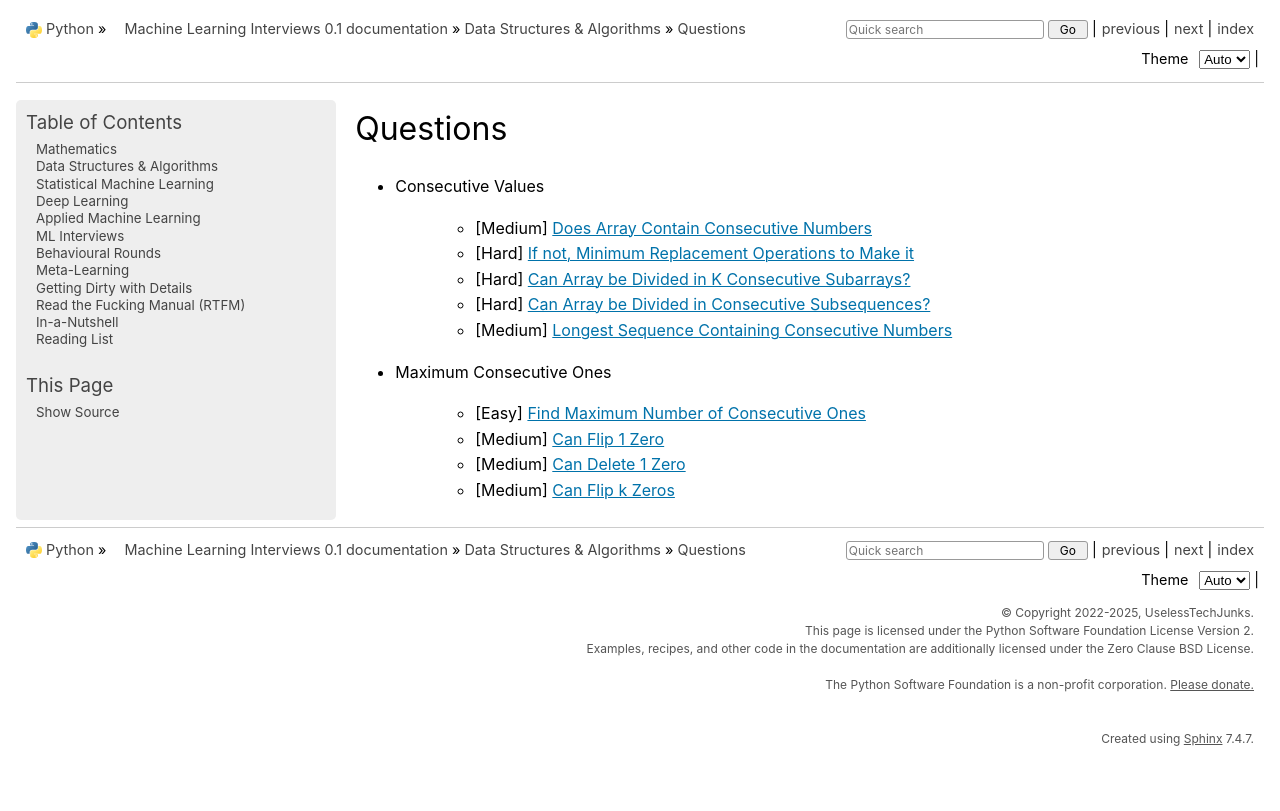
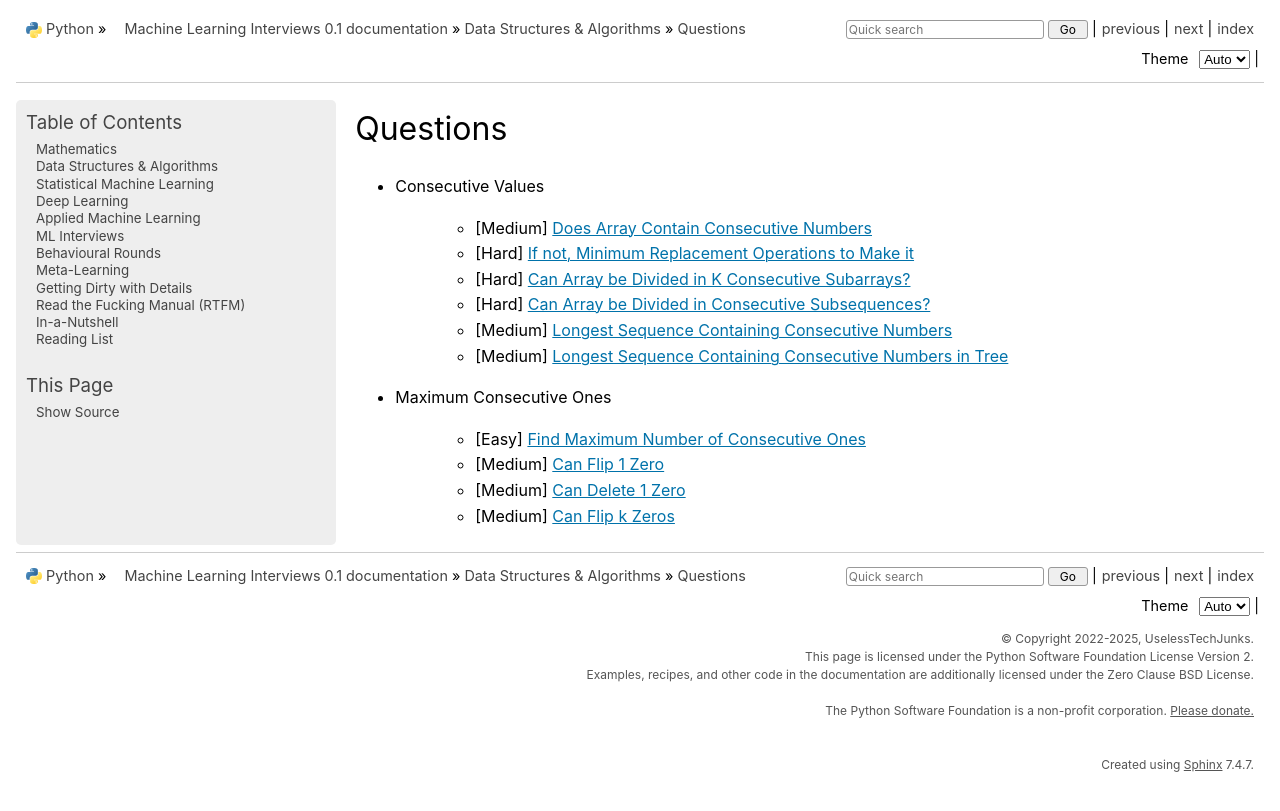
Before and after one commit to uselesstechjunks/leetcode, a Sphinx documentation site: the page built from docs/source/dsa/qb.rst, in a window 1280 px wide. Shown: the top 811 px of the page. Built offline with Sphinx 7.4.7, drawn with Linux system fonts in a browser that asks for light colours; pages that are not in the unit, such as notebooks, are missing from menus.

Commit message:
Update qb.rst

```diff
--- a/docs/source/dsa/qb.rst
+++ b/docs/source/dsa/qb.rst
@@ -8,6 +8,7 @@ Questions
 	- [Hard] `Can Array be Divided in K Consecutive Subarrays? <https://leetcode.com/problems/hand-of-straights/description/>`_
 	- [Hard] `Can Array be Divided in Consecutive Subsequences? <https://leetcode.com/problems/split-array-into-consecutive-subsequences/>`_
 	- [Medium] `Longest Sequence Containing Consecutive Numbers <https://leetcode.com/problems/longest-consecutive-sequence/>`_
+	- [Medium] `Longest Sequence Containing Consecutive Numbers in Tree <https://leetcode.com/problems/binary-tree-longest-consecutive-sequence/description/>`_
 - Maximum Consecutive Ones
 
 	- [Easy] `Find Maximum Number of Consecutive Ones <https://leetcode.com/problems/max-consecutive-ones/description/>`_
```
